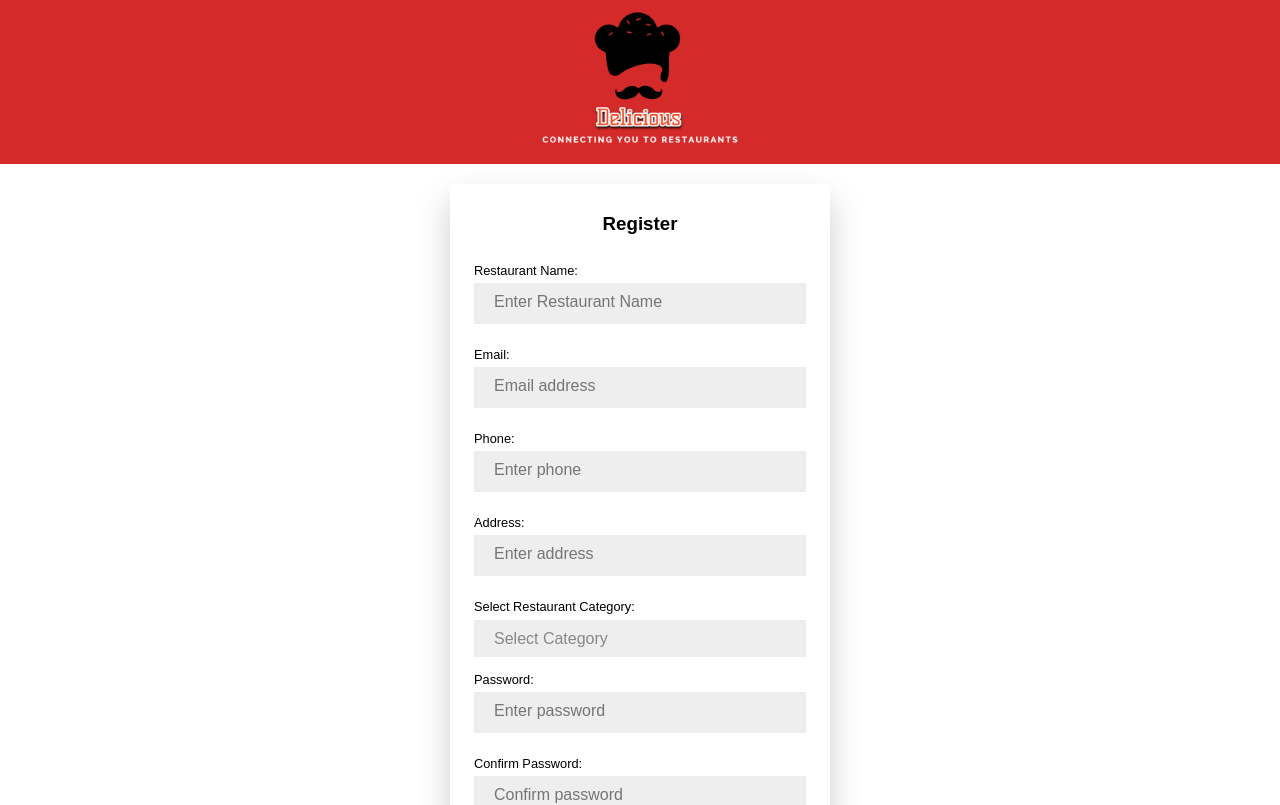
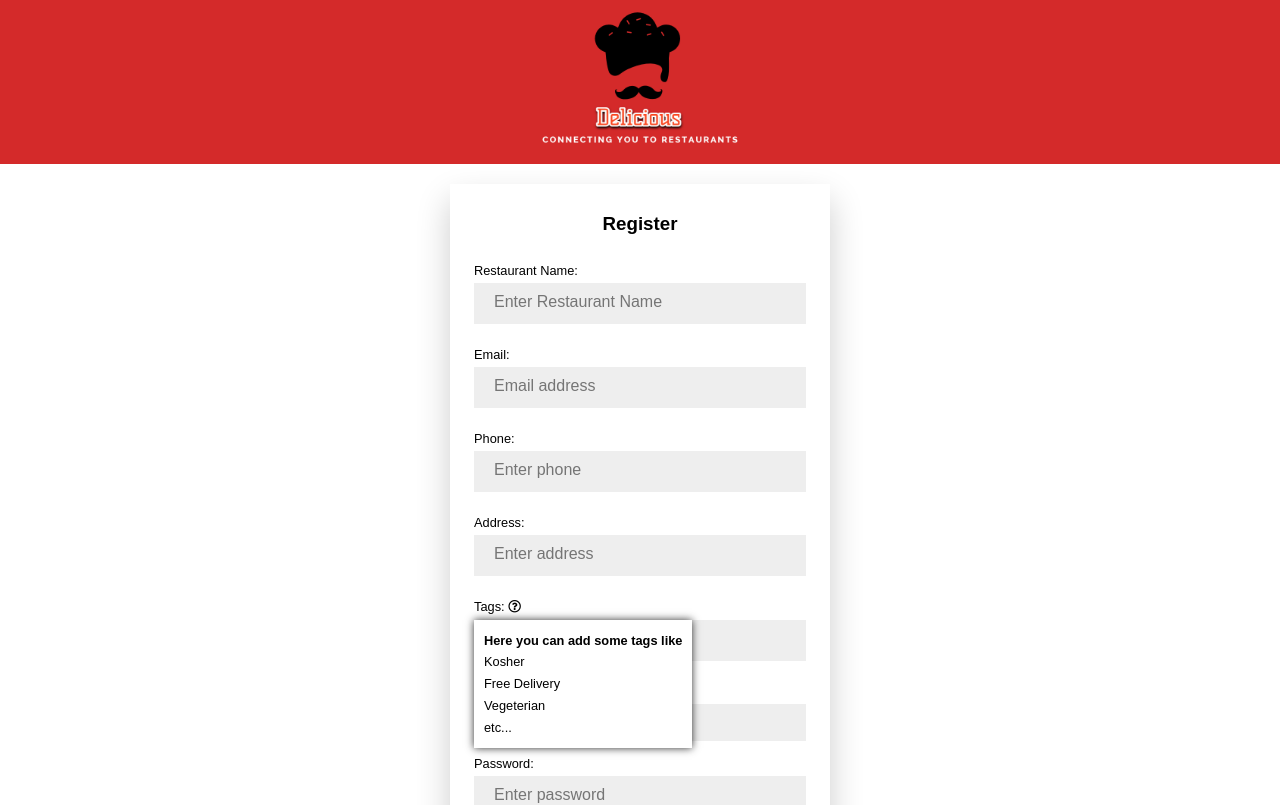
Before and after one commit to Adiso-1/DIY-Food, a React (Create React App) app in the folder client/: page /restaurants/register in a window 1280 px wide. Shown: the top 805 px of the page. Built offline with nearby package versions, Linux system fonts and the light colour scheme.

Commit message:
add tags to register restaurant

```diff
--- a/client/src/screens/Authorization/RestaurantRegisterScreen.css
+++ b/client/src/screens/Authorization/RestaurantRegisterScreen.css
@@ -41,3 +41,36 @@
 .form-group select option {
 	font-weight: normal;
 }
+.restaurant-tags-container {
+	position: relative;
+}
+.restaurant-tags-container .fa-plus {
+	position: absolute;
+	right: 20px;
+	top: 9px;
+	border: 2px solid #000;
+	border-radius: 50%;
+	padding: 2px 3px;
+}
+.tags-chosen {
+	display: flex;
+	justify-content: space-around;
+	padding: 0 5px;
+}
+.tags-chosen .tag i {
+	cursor: pointer;
+	margin: 0 5px;
+}
+.tags-input {
+	position: relative;
+}
+.tags-description {
+	position: absolute;
+	background: #fff;
+	z-index: 1;
+	box-shadow: 0px 0px 8px 0px #000000d0;
+	padding: 10px;
+}
+.tags-description ul {
+	list-style: none;
+}
--- a/client/src/screens/Authorization/RestaurantRegisterScreen.jsx
+++ b/client/src/screens/Authorization/RestaurantRegisterScreen.jsx
@@ -12,6 +12,9 @@ const RegisterScreen = ({ history }) => {
 	const [category, setCategory] = useState('');
 	const [address, setAddress] = useState('');
 	const [confirmpassword, setConfirmPassword] = useState('');
+	const [tagInput, setTagInput] = useState('');
+	const [tags, setTags] = useState([]);
+	const [isQuestion, setIsQuestion] = useState(true);
 	const [error, setError] = useState('');
 	const [success, setSuccess] = useState('');
 	const buttonRef = useRef(null);
@@ -35,6 +38,7 @@ const RegisterScreen = ({ history }) => {
 				category,
 				address,
 				password,
+				tags,
 			});
 			setSuccess(`${name} registered successfully`);
 			buttonRef.current.disabled = true;
@@ -107,6 +111,63 @@ const RegisterScreen = ({ history }) => {
 					/>
 				</div>
 
+				<div className="form-group tags-input">
+					<label htmlFor="tags">
+						Tags:{' '}
+						<i
+							onMouseEnter={() => setIsQuestion(true)}
+							onMouseLeave={() => setIsQuestion(false)}
+							className="far fa-question-circle"
+						></i>
+						{isQuestion && (
+							<div className="tags-description">
+								<h4>Here you can add some tags like</h4>
+								<ul>
+									<li>Kosher</li>
+									<li>Free Delivery</li>
+									<li>Vegeterian</li>
+									<li>etc...</li>
+								</ul>
+							</div>
+						)}
+					</label>
+
+					<div className="restaurant-tags-container">
+						<input
+							type="tags"
+							id="tags"
+							placeholder={
+								tags.length === 3 ? 'Max limit' : 'Enter up to 3 tags'
+							}
+							value={tagInput}
+							disabled={tags.length === 3 ? true : false}
+							onChange={(e) => setTagInput(e.target.value)}
+						/>
+						{tagInput.length > 0 && (
+							<i
+								onClick={() => {
+									tags.push(tagInput);
+									setTagInput('');
+								}}
+								className="fas fa-plus"
+							></i>
+						)}
+						<div className="tags-chosen">
+							{tags.map((tag) => {
+								return (
+									<span className="tag">
+										{tag}
+										<i
+											onClick={() => setTags(tags.filter((el) => tag !== el))}
+											className="fas fa-times"
+										></i>
+									</span>
+								);
+							})}
+						</div>
+					</div>
+				</div>
+
 				<div className="form-group">
 					<label htmlFor="category">Select Restaurant Category:</label>
 					<select
--- a/client/src/screens/Restaurants/RestaurantsHome/RestaurantsHome.css
+++ b/client/src/screens/Restaurants/RestaurantsHome/RestaurantsHome.css
@@ -1,3 +1,7 @@
+.dishes-container {
+	max-width: 1400px;
+	margin: 0 auto;
+}
 .menu-empty {
 	background: #f4f4f4;
 	border-radius: 10px;
@@ -26,7 +30,7 @@
 	justify-content: space-between;
 	background: #eee;
 	border-radius: 10px;
-	width: 95%;
+	max-width: 95%;
 	margin: 5px auto;
 	padding: 10px;
 }
@@ -165,6 +169,14 @@
 	transform: scale(1);
 	background: var(--dark-main-color);
 }
+.cover-container {
+	width: 100%;
+	margin: 0 auto;
+}
+.cover-container img {
+	width: 100%;
+	margin: 0 10px;
+}
 @media screen and (max-width: 1000px) {
 	.menu-empty {
 		max-width: 90%;
--- a/client/src/screens/Restaurants/RestaurantsHome/RestaurantsHome.jsx
+++ b/client/src/screens/Restaurants/RestaurantsHome/RestaurantsHome.jsx
@@ -241,7 +241,13 @@ const RestaurantsHome = ({ history }) => {
 					<div className="dishes-container">
 						{restaurantData &&
 							(restaurantData.coverPhoto ? (
-								<img className="cover-image" src="" alt="" />
+								<div className="cover-container">
+									<img
+										className="cover-image"
+										src={`/api/restaurants/profile/coverPhoto/${restaurantData._id}`}
+										alt="cover-photo"
+									/>
+								</div>
 							) : (
 								<div className="cover-image-container">
 									<h3>We highly recommand to add a cover image</h3>
--- a/client/src/screens/Users/Order/Order.css
+++ b/client/src/screens/Users/Order/Order.css
@@ -57,6 +57,7 @@
 	margin: 0px auto;
 	display: flex;
 	justify-content: space-between;
+	position: relative;
 }
 .restaurant-details {
 	display: flex;
@@ -77,7 +78,7 @@
 .main-container {
 	display: flex;
 	max-width: 1200px;
-	margin: 0 auto;
+	margin: 20px auto;
 }
 .dish-name {
 	font-weight: bold;
@@ -184,6 +185,22 @@
 	white-space: nowrap;
 	text-overflow: ellipsis;
 }
+.image-logo img {
+	width: 100px;
+	border-radius: 50%;
+	position: absolute;
+	top: 10px;
+	left: 10px;
+}
+.cover-container {
+	display: flex;
+	justify-content: center;
+	align-items: center;
+	height: 300px;
+	width: 100%;
+	margin: 0 10px;
+}
+
 @media screen and (max-width: 1150px) {
 	.main-container {
 		flex-direction: column;
--- a/client/src/screens/Users/Order/Order.jsx
+++ b/client/src/screens/Users/Order/Order.jsx
@@ -151,14 +151,16 @@ const Order = ({ history }) => {
 			<Navbar />
 			{Object.keys(restaurantDetails).length === 0 ? null : (
 				<div className="restaurant-display">
-					<div className="restaurant-details">
-						<span className="restaurant-details">{restaurantDetails.name}</span>
-						<span className="restaurant-category">
-							{restaurantDetails.category}
-						</span>
-					</div>
-					<div className="image-logo">
-						<img src={`/api/restaurants/profile/${id}`} alt="logo" />
+					<div className="restaurant-details"></div>
+					<div
+						className="cover-container"
+						style={{
+							background: `url(/api/restaurants/profile/coverPhoto/${id}) no-repeat top center/cover`,
+						}}
+					>
+						<div className="image-logo">
+							<img src={`/api/restaurants/profile/${id}`} alt="logo" />
+						</div>
 					</div>
 				</div>
 			)}
--- a/client/src/screens/Users/Payment/Payment.jsx
+++ b/client/src/screens/Users/Payment/Payment.jsx
@@ -55,6 +55,7 @@ const Payment = (props) => {
 	useEffect(() => {
 		inputRef.current.focus();
 	}, []);
+
 	return (
 		<div className="payment-container">
 			<div className="exit-button">
--- a/client/src/screens/Users/RecentOrders/RecentOrders.jsx
+++ b/client/src/screens/Users/RecentOrders/RecentOrders.jsx
@@ -24,7 +24,7 @@ const RecentOrders = () => {
 		<div className="recent-orders-container">
 			<Navbar />
 			<div className="uncompleted-orders">
-				<h2>Uncompleted Orders</h2>
+				<h2>Orders On Delivery</h2>
 				<table className="uncompleted-table">
 					<thead>
 						<tr>
@@ -39,7 +39,7 @@ const RecentOrders = () => {
 							<tbody key={el._id}>
 								<tr>
 									<td>{el.restaurant}</td>
-									<td>{dateFormat(el.dateAdded, 'dd/mm/yy')}</td>
+									<td>{dateFormat(el.dateAdded, 'dd/mm/yy HH:mm:ss')}</td>
 									<td>{el.deliveryAddress}</td>
 									<td>{el.price}&#8362;</td>
 								</tr>
@@ -50,7 +50,7 @@ const RecentOrders = () => {
 			</div>
 
 			<div className="completed-orders">
-				<h2>Completed Orders</h2>
+				<h2>Recent Orders</h2>
 				<table className="uncompleted-table">
 					<thead>
 						<tr>
@@ -65,7 +65,7 @@ const RecentOrders = () => {
 							<tbody key={el._id}>
 								<tr>
 									<td>{el.restaurant}</td>
-									<td>{dateFormat(el.dateAdded, 'dd/mm/yy')}</td>
+									<td>{dateFormat(el.dateAdded, 'dd/mm/yy HH:mm:ss')}</td>
 									<td>{el.deliveryAddress}</td>
 									<td>{el.price}&#8362;</td>
 								</tr>
--- a/client/src/screens/Users/UserProfileDetails/UserProfileDetails.jsx
+++ b/client/src/screens/Users/UserProfileDetails/UserProfileDetails.jsx
@@ -30,14 +30,15 @@ const UserProfileDetails = ({ history }) => {
 		};
 		fetchUser();
 	}, []);
-	useEffect(() => {
-		if (personalDetails && personalDetails.avatar) {
-			const getImage = async () => {
-				await api.get(`users/profile/${personalDetails._id}`);
-			};
-			getImage();
-		}
-	}, [personalDetails]);
+
+	// useEffect(() => {
+	// 	if (personalDetails && personalDetails.avatar) {
+	// 		const getImage = async () => {
+	// 			await api.get(`users/profile/${personalDetails._id}`);
+	// 		};
+	// 		getImage();
+	// 	}
+	// }, [personalDetails]);
 
 	const handleImage = (e) => {
 		setSuccessMessage('You selected 1 file');
--- a/client/src/screens/Users/UsersHome/UsersHome.jsx
+++ b/client/src/screens/Users/UsersHome/UsersHome.jsx
@@ -50,8 +50,13 @@ const UsersHome = ({ history }) => {
 					<div className="restaurant-details">
 						<p className="restaurant-name">{el.name}</p>
 						<p className="restaurant-category">{el.category}</p>
-						<p className="restaurant-email">Email: {el.email}</p>
-						<p className="restaurant-phone">{el.phone}</p>
+						<p className="restaurant-email">
+							Email: <a href={`mailto:${el.email}`}>{el.email}</a>
+						</p>
+						<p className="restaurant-phone">
+							{' '}
+							<a href={`tel:+${el.phone}`}>{el.phone}</a>
+						</p>
 						<p className="restaurant-address">Address: {el.address}</p>
 					</div>
 					<Link to={`users/order/${el._id}`}>
```
Also changed, not shown: 2 other files (tests, documents, lock files or other folders).
